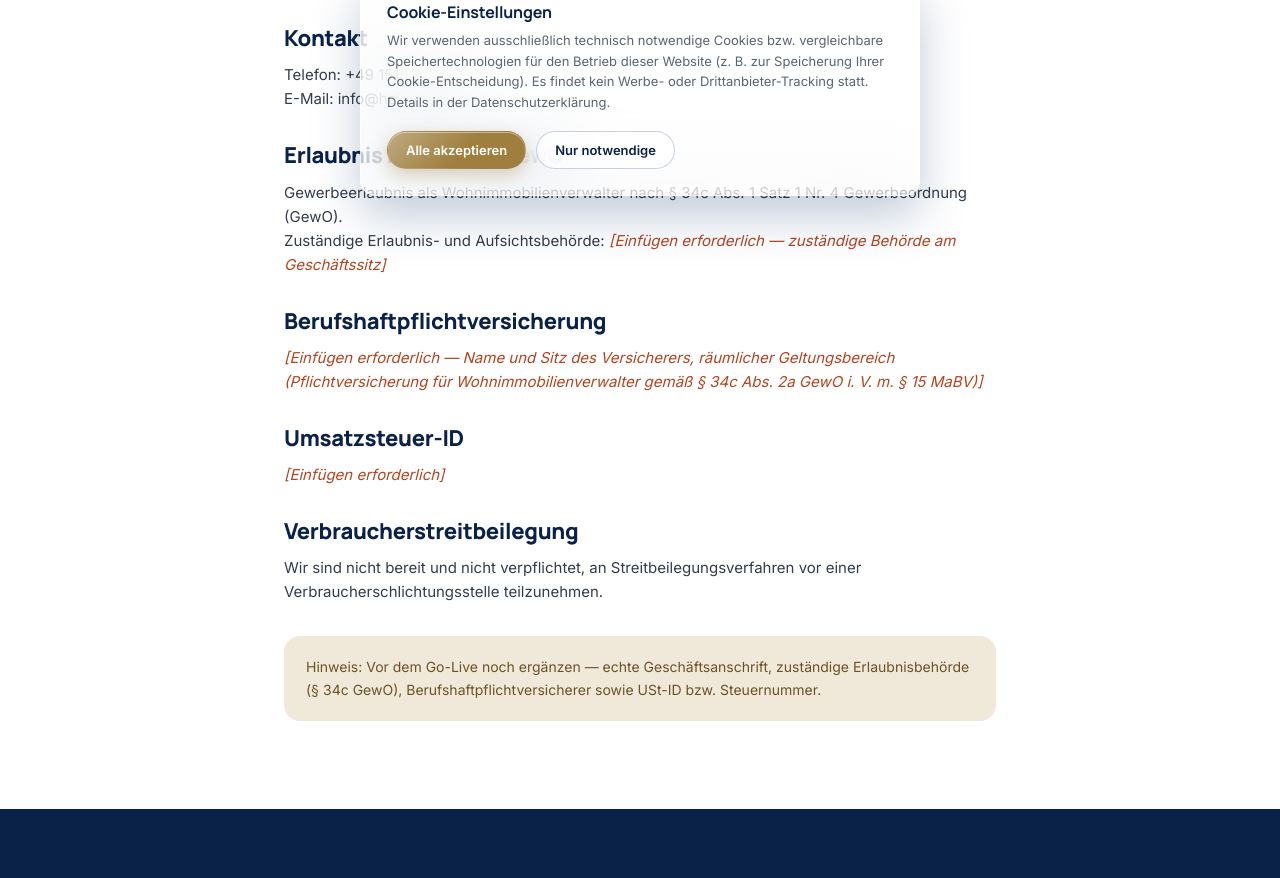
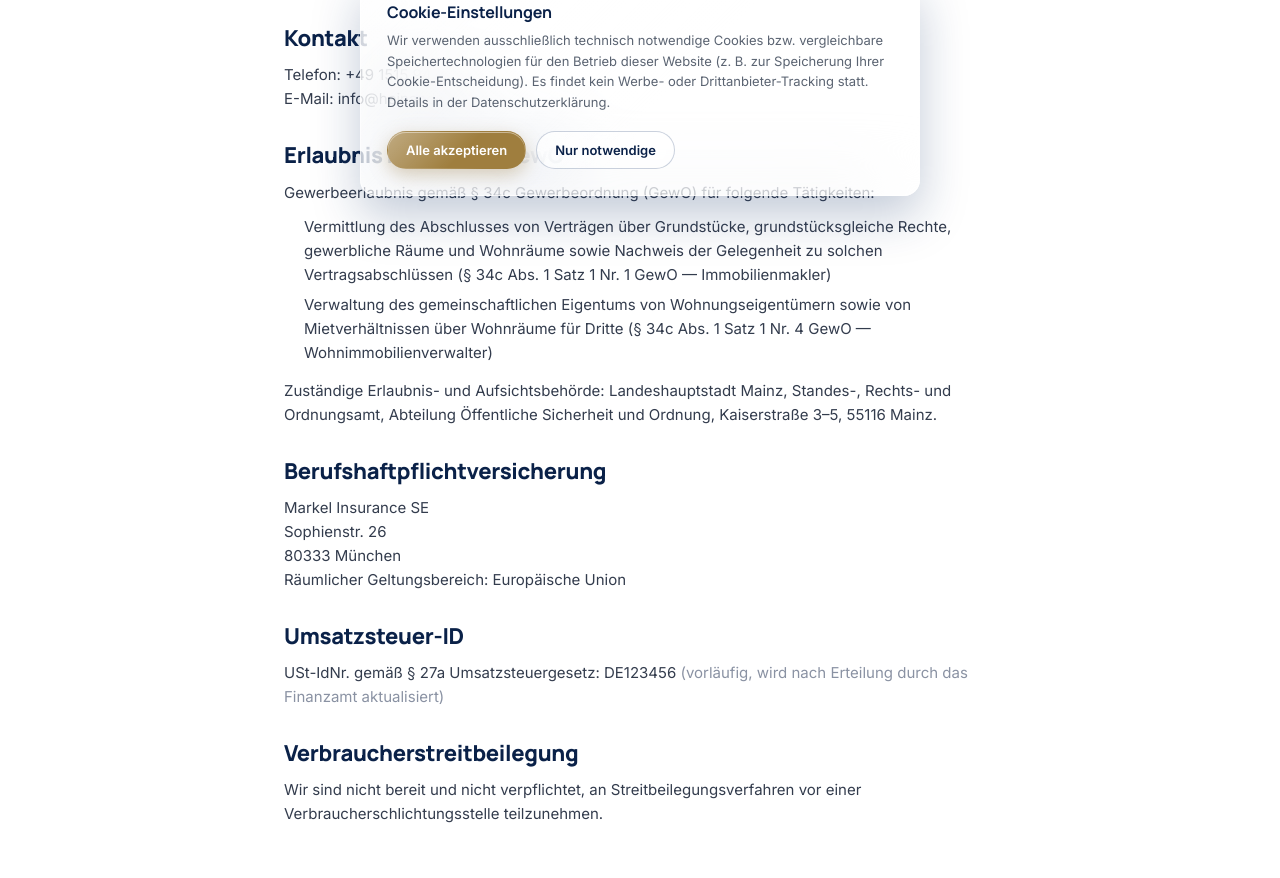
Before and after one commit to HeinandImmobilien/HeinandImmobilien, a website: page impressum.html in a window 1280 px wide. Shown: the part 584-1462 px from the top of the page. Drawn offline with Linux system fonts and the light colour scheme.

Commit message:
Add files via upload

```diff
--- a/impressum.html
+++ b/impressum.html
@@ -138,19 +138,21 @@
     <p>Telefon: +49 1515 9473656<br>E-Mail: info@heinand.de</p>
 
     <h2>Erlaubnis nach § 34c GewO</h2>
-    <p>Gewerbeerlaubnis als Wohnimmobilienverwalter nach § 34c Abs. 1 Satz 1 Nr. 4 Gewerbeordnung (GewO).<br>
-    Zuständige Erlaubnis- und Aufsichtsbehörde: <span class="placeholder">[Einfügen erforderlich — zuständige Behörde am Geschäftssitz]</span></p>
+    <p>Gewerbeerlaubnis gemäß § 34c Gewerbeordnung (GewO) für folgende Tätigkeiten:</p>
+    <ul>
+      <li>Vermittlung des Abschlusses von Verträgen über Grundstücke, grundstücksgleiche Rechte, gewerbliche Räume und Wohnräume sowie Nachweis der Gelegenheit zu solchen Vertragsabschlüssen (§ 34c Abs. 1 Satz 1 Nr. 1 GewO — Immobilienmakler)</li>
+      <li>Verwaltung des gemeinschaftlichen Eigentums von Wohnungseigentümern sowie von Mietverhältnissen über Wohnräume für Dritte (§ 34c Abs. 1 Satz 1 Nr. 4 GewO — Wohnimmobilienverwalter)</li>
+    </ul>
+    <p>Zuständige Erlaubnis- und Aufsichtsbehörde: Landeshauptstadt Mainz, Standes-, Rechts- und Ordnungsamt, Abteilung Öffentliche Sicherheit und Ordnung, Kaiserstraße 3–5, 55116 Mainz.</p>
 
     <h2>Berufshaftpflichtversicherung</h2>
-    <p class="placeholder">[Einfügen erforderlich — Name und Sitz des Versicherers, räumlicher Geltungsbereich (Pflichtversicherung für Wohnimmobilienverwalter gemäß § 34c Abs. 2a GewO i. V. m. § 15 MaBV)]</p>
+    <p>Markel Insurance SE<br>Sophienstr. 26<br>80333 München<br>Räumlicher Geltungsbereich: Europäische Union</p>
 
     <h2>Umsatzsteuer-ID</h2>
-    <p class="placeholder">[Einfügen erforderlich]</p>
+    <p>USt-IdNr. gemäß § 27a Umsatzsteuergesetz: DE123456 <span style="color:#8a92a3;">(vorläufig, wird nach Erteilung durch das Finanzamt aktualisiert)</span></p>
 
     <h2>Verbraucherstreitbeilegung</h2>
     <p>Wir sind nicht bereit und nicht verpflichtet, an Streitbeilegungsverfahren vor einer Verbraucherschlichtungsstelle teilzunehmen.</p>
-
-    <div class="notice-box">Hinweis: Vor dem Go-Live noch ergänzen — echte Geschäftsanschrift, zuständige Erlaubnisbehörde (§ 34c GewO), Berufshaftpflichtversicherer sowie USt-ID bzw. Steuernummer.</div>
   </div>
 </section>
 <footer class="site-footer">
```
Also changed, not shown: 1 other file.
